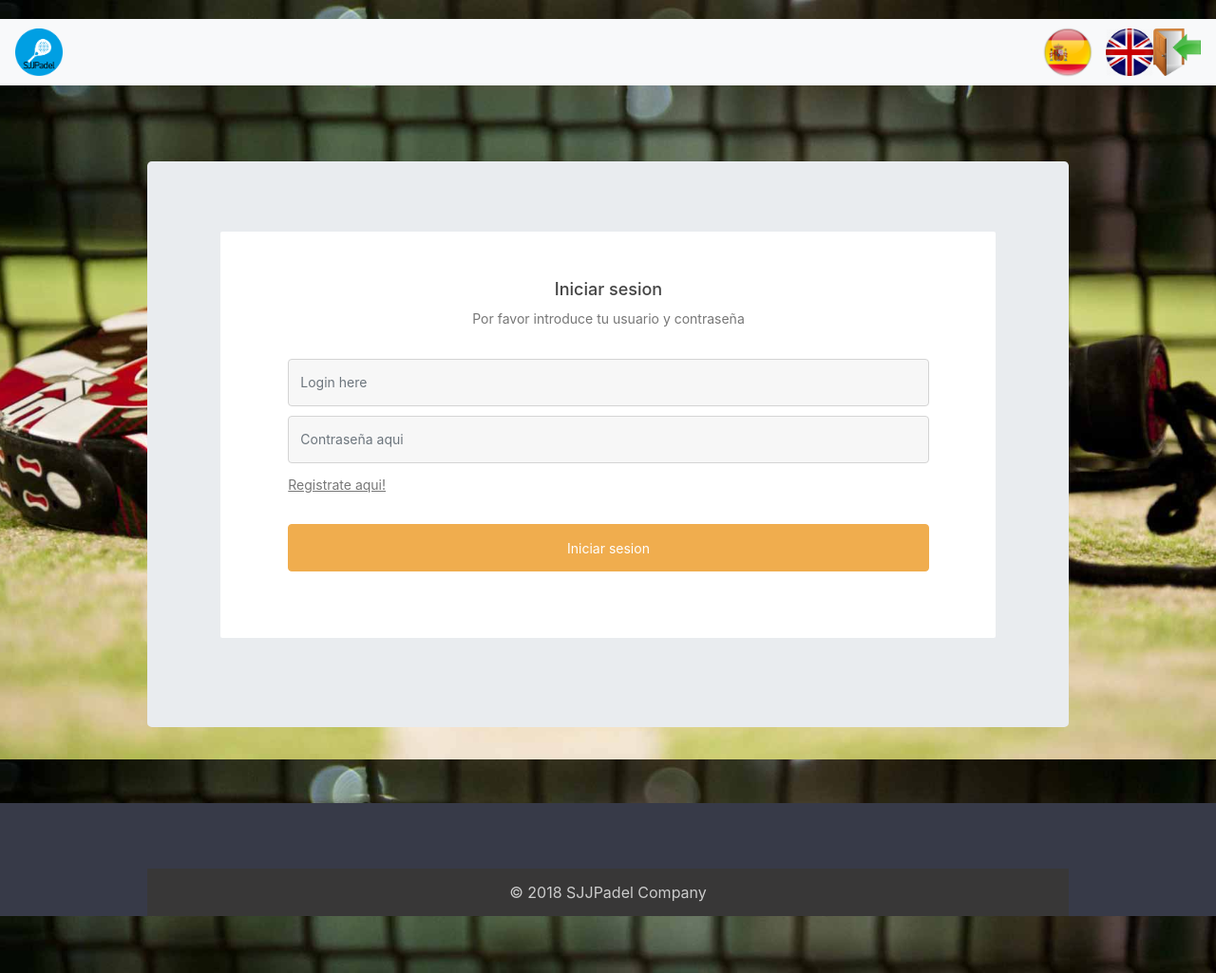
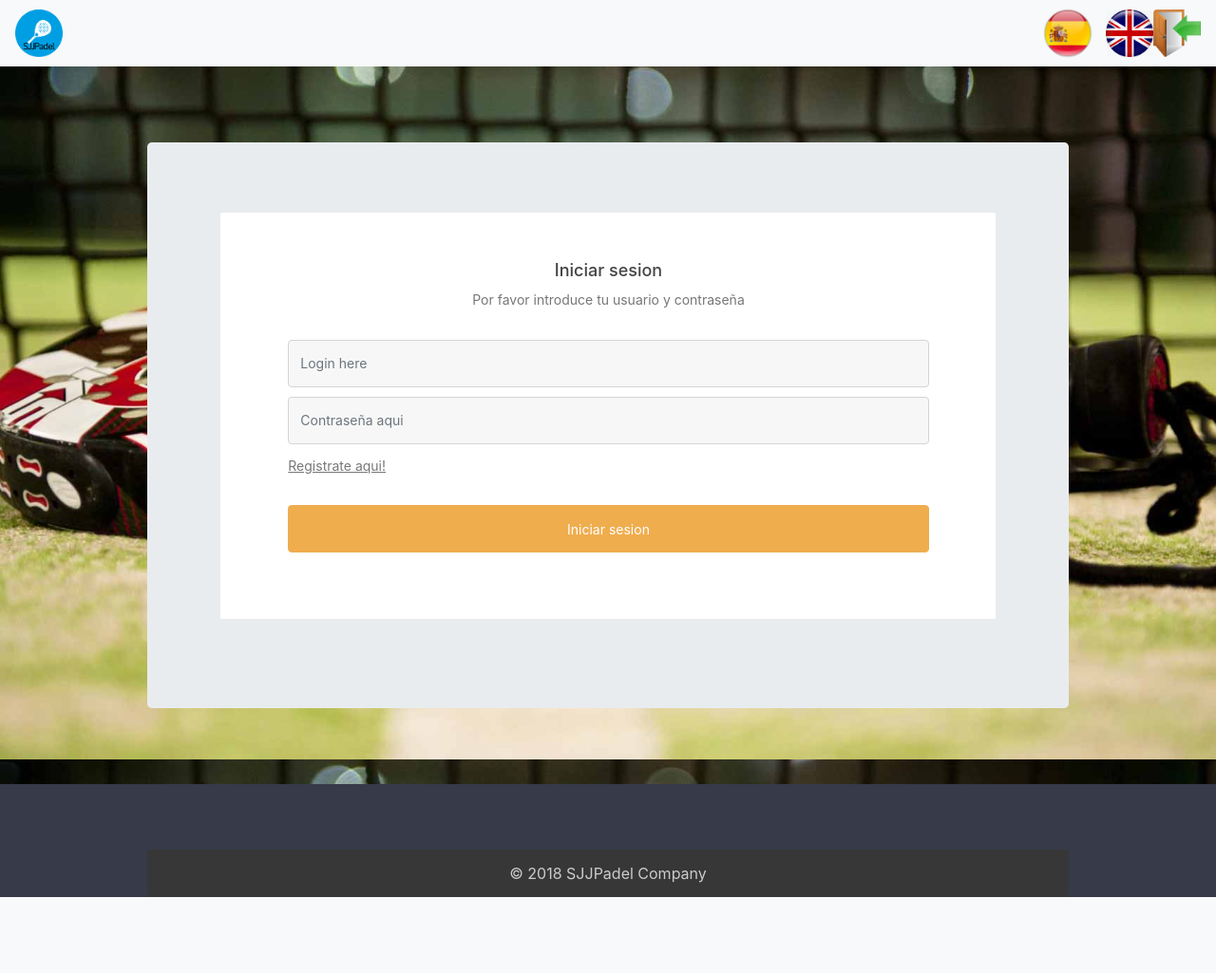
Before and after one commit to santii810/SJJPadel, a PHP site: page / in a window 1280 px wide. Shown: the whole page at 95% size. After the commit the page ends 945 px from the top, so only its background shows below. Run offline with PHP 8.4, Linux system fonts and the light colour scheme; data that the repository does not hold is empty; some libraries are stand-ins or nearby versions.

Commit message:
default  layout arreglado

```diff
--- a/css/style.css
+++ b/css/style.css
@@ -1,8 +1,8 @@
 body {
-        padding-top: 20px;
-        padding-bottom: 60px;
-         width: 100%;
-   height: 100%;
+
+
+        width: 100%;
+   		height: 100%;
         background: url('../images/padel.jpg') ;
    		background-size: cover;
    		 background-attachment: fixed;
```
